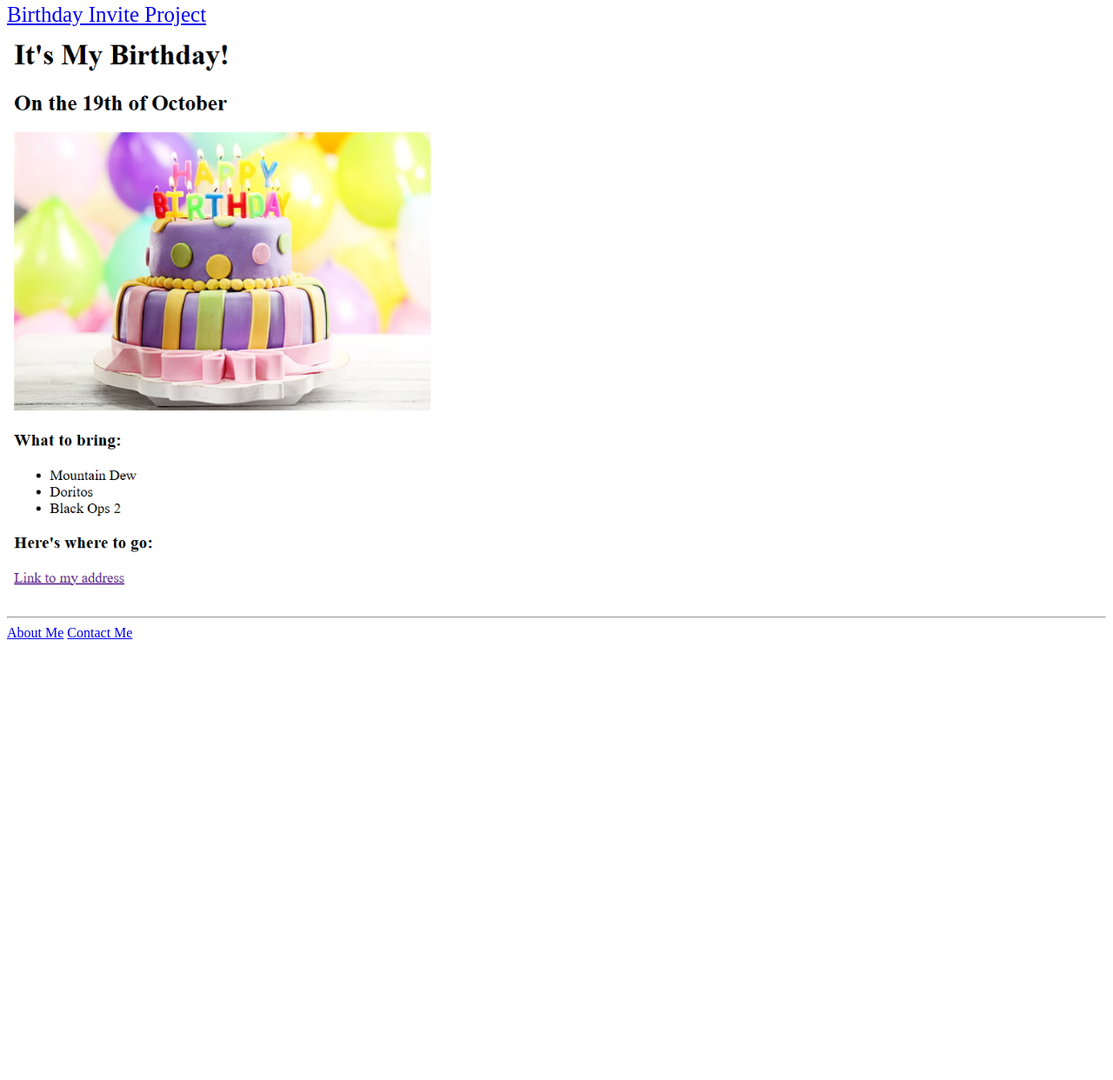
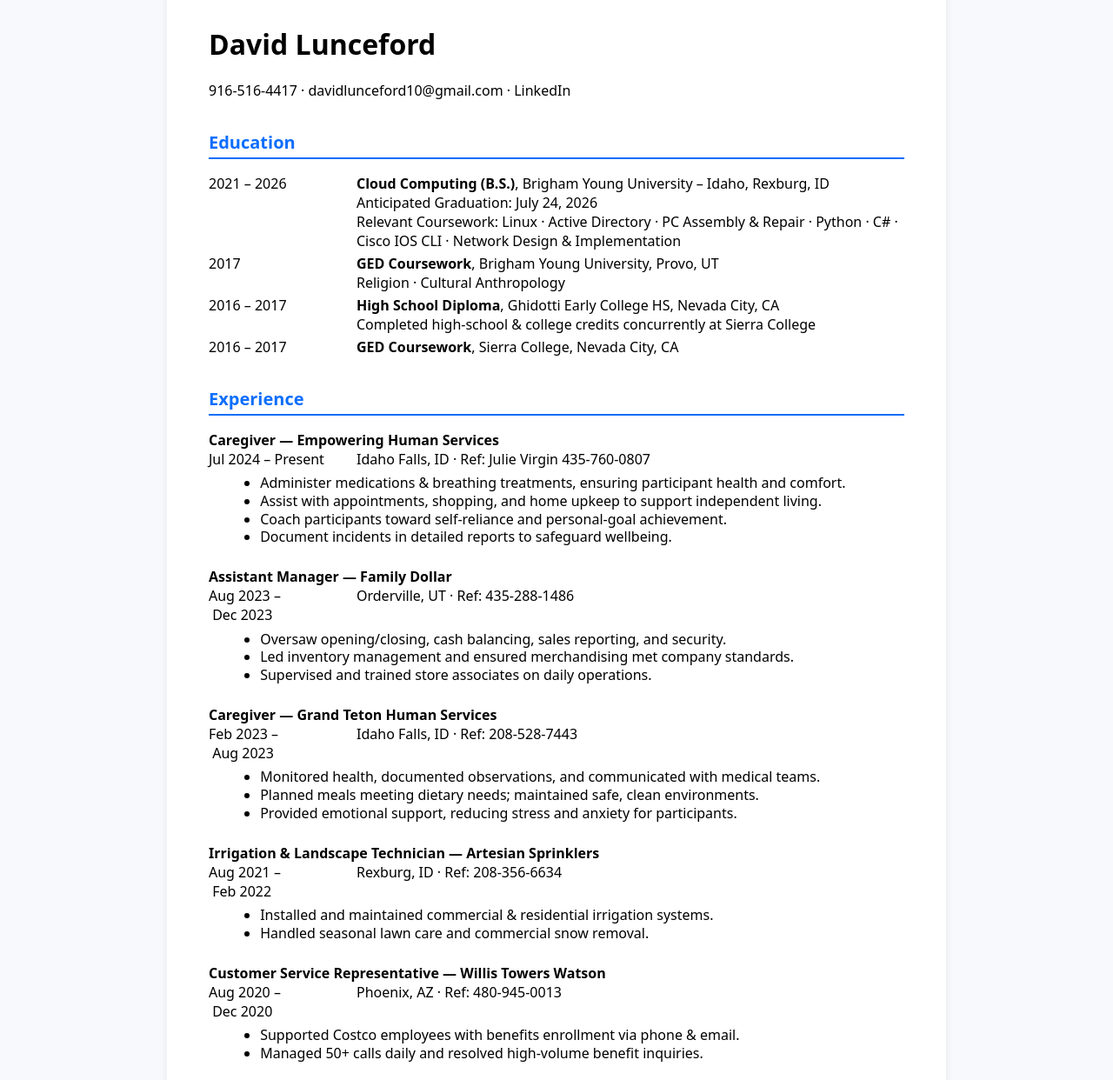
Before and after one commit to davidlunceford10/Full-Stack-Web-Development, a plain HTML site: page docs/index.html in a window 1280 px wide. Shown: the part 451-1693 px from the top of the page at 87% size. Before the commit the page ends 1196 px from the top, so only its background shows below. Drawn offline with Linux system fonts and the light colour scheme.

Commit message:
resume project

```diff
--- a/docs/index.html
+++ b/docs/index.html
@@ -1,25 +1,167 @@
 <!DOCTYPE html>
 <html lang="en">
-<head></head>
+<head>
+  <meta charset="UTF-8" />
+  <meta name="viewport" content="width=device-width, initial-scale=1.0" />
+  <title>David Lunceford — Resume</title>
+  <link rel="stylesheet" href="styles/styles.css">
+</head>
 <body>
-  <a href="./public/movie-ranking.html" style="font-size:25px;" target="_blank" rel="noopener">
-    Movie ranking Project
-  </a>
-  <br>
-  <img src="./assets/images/movie-ranking.png" alt="Movie ranking" width="500">
+  <main>
+    <header>
+        <img id="dav-picture" src="./assets/images/me.jpg" alt="A picture of David Lunceford">
+      <h1>David Lunceford</h1>
+      <p class="contact">
+        <a href="tel:+19165164417">916‑516‑4417</a> ·
+        <a href="mailto:davidlunceford10@gmail.com">davidlunceford10@gmail.com</a> ·
+        <a href="https://www.linkedin.com/in/davidalunceford/" target="_blank" rel="noopener">LinkedIn</a>
+      </p>
+    </header>
 
-  <br><br>
+    <section>
+      <h2>Education</h2>
+      <div class="two-col">
+        <span>2021 – 2026</span>
+        <div>
+          <b>Cloud Computing (B.S.)</b>, Brigham Young University – Idaho, Rexburg, ID<br>
+          Anticipated Graduation: July 24, 2026<br>
+          Relevant Coursework: Linux · Active Directory · PC Assembly &amp; Repair · Python · C# · Cisco IOS CLI · Network Design &amp; Implementation
+        </div>
 
-  <a href="./public/birthday-invite.html" style="font-size:25px;" target="_blank" rel="noopener">
-    Birthday Invite Project
-  </a>
-  <br>
-  <img src="./assets/images/birthday-site.png" alt="Birthday Invitation Website" width="550">
+        <span>2017</span>
+        <div>
+          <b>GED Coursework</b>, Brigham Young University, Provo, UT<br>
+          Religion · Cultural Anthropology
+        </div>
 
-  <hr>
+        <span>2016 – 2017</span>
+        <div>
+          <b>High School Diploma</b>, Ghidotti Early College HS, Nevada City, CA<br>
+          Completed high‑school &amp; college credits concurrently at Sierra College
+        </div>
 
-  <a href="./public/about.html" target="_blank" rel="noopener">About Me</a>
+        <span>2016 – 2017</span>
+        <div>
+          <b>GED Coursework</b>, Sierra College, Nevada City, CA
+        </div>
+      </div>
+    </section>
 
-  <a href="./public/contact.html" target="_blank" rel="noopener">Contact Me</a>
+    <section>
+      <h2>Experience</h2>
+
+      <div class="job">
+        <div class="job-title">Caregiver — Empowering Human Services</div>
+        <div class="two-col">
+          <span>Jul 2024 – Present</span>
+          <div>Idaho Falls, ID · Ref: Julie Virgin 435‑760‑0807</div>
+        </div>
+        <ul>
+          <li>Administer medications &amp; breathing treatments, ensuring participant health and comfort.</li>
+          <li>Assist with appointments, shopping, and home upkeep to support independent living.</li>
+          <li>Coach participants toward self‑reliance and personal‑goal achievement.</li>
+          <li>Document incidents in detailed reports to safeguard wellbeing.</li>
+        </ul>
+      </div>
+
+      <div class="job">
+        <div class="job-title">Assistant Manager — Family Dollar</div>
+        <div class="two-col">
+          <span>Aug 2023 – Dec 2023</span>
+          <div>Orderville, UT · Ref: 435‑288‑1486</div>
+        </div>
+        <ul>
+          <li>Oversaw opening/closing, cash balancing, sales reporting, and security.</li>
+          <li>Led inventory management and ensured merchandising met company standards.</li>
+          <li>Supervised and trained store associates on daily operations.</li>
+        </ul>
+      </div>
+
+      <div class="job">
+        <div class="job-title">Caregiver — Grand Teton Human Services</div>
+        <div class="two-col">
+          <span>Feb 2023 – Aug 2023</span>
+          <div>Idaho Falls, ID · Ref: 208‑528‑7443</div>
+        </div>
+        <ul>
+          <li>Monitored health, documented observations, and communicated with medical teams.</li>
+          <li>Planned meals meeting dietary needs; maintained safe, clean environments.</li>
+          <li>Provided emotional support, reducing stress and anxiety for participants.</li>
+        </ul>
+      </div>
+
+      <div class="job">
+        <div class="job-title">Irrigation &amp; Landscape Technician — Artesian Sprinklers</div>
+        <div class="two-col">
+          <span>Aug 2021 – Feb 2022</span>
+          <div>Rexburg, ID · Ref: 208‑356‑6634</div>
+        </div>
+        <ul>
+          <li>Installed and maintained commercial &amp; residential irrigation systems.</li>
+          <li>Handled seasonal lawn care and commercial snow removal.</li>
+        </ul>
+      </div>
+
+      <div class="job">
+        <div class="job-title">Customer Service Representative — Willis Towers Watson</div>
+        <div class="two-col">
+          <span>Aug 2020 – Dec 2020</span>
+          <div>Phoenix, AZ · Ref: 480‑945‑0013</div>
+        </div>
+        <ul>
+          <li>Supported Costco employees with benefits enrollment via phone &amp; email.</li>
+          <li>Managed 50+ calls daily and resolved high‑volume benefit inquiries.</li>
+        </ul>
+      </div>
+
+      <div class="job">
+        <div class="job-title">Construction Worker — Johnson Sunrooms</div>
+        <div class="two-col">
+          <span>Aug 2017 – Nov 2017</span>
+          <div>Cornelius, NC · Ref: 435‑301‑8298</div>
+        </div>
+        <ul>
+          <li>Completed 25+ residential projects (decks, enclosures, pergolas).</li>
+          <li>Managed materials logistics and maintained clean worksites.</li>
+        </ul>
+      </div>
+
+      <div class="job">
+        <div class="job-title">Tour Guide — Zipline Utah</div>
+        <div class="two-col">
+          <span>Jul 2017 – Aug 2017</span>
+          <div>Heber City, UT · Ref: 866‑923‑1063</div>
+        </div>
+        <ul>
+          <li>Led guests on zipline tours, conducting thorough safety briefings.</li>
+          <li>Operated equipment and facilitated climbs between 25‑100 ft towers.</li>
+        </ul>
+      </div>
+
+      <div class="job">
+        <div class="job-title">Hardware Technician (Intern) — Computer Addiction</div>
+        <div class="two-col">
+          <span>Aug 2016 – May 2017</span>
+          <div>Auburn, CA · Ref: 530‑889‑1325</div>
+        </div>
+        <ul>
+          <li>Built desktop PCs, installed hardware, and performed clean OS installs.</li>
+          <li>Replaced LCDs, cooling systems, drives, and maintained tidy cabling.</li>
+        </ul>
+      </div>
+    </section>
+
+    <section>
+      <h2>Licenses &amp; Technical Skills</h2>
+      <ul>
+        <li>Python scripting, HTML/CSS, C#</li>
+        <li>CCNA (in progress)</li>
+        <li>AWS Certified Cloud Practitioner (in progress)</li>
+        <li>Linux administration</li>
+        <li>Cisco IOS CLI proficiency</li>
+        <li>PC assembly &amp; repair</li>
+      </ul>
+    </section>
+  </main>
 </body>
 </html>
--- /dev/null
+++ b/docs/styles/styles.css
@@ -0,0 +1,59 @@
+
+:root {
+    font-family: system-ui, -apple-system, "Segoe UI", Roboto, Helvetica, Arial, sans-serif;
+    --accent: #0d6efd;
+}
+body {
+    margin: 0;
+    padding: 2rem 1rem;
+    background: #f7f9fc;
+}
+main {
+    max-width: 800px;
+    margin: 0 auto;
+    background: #fff;
+    padding: 2.5rem 3rem;
+    border-radius: 12px;
+    box-shadow: 0 4px 12px rgba(0,0,0,.06);
+}
+
+#dav-picture {
+    max-width: 40%;
+    margin-bottom: 10%;
+    border-radius: 15px;
+}
+
+h1 {
+    margin-top: 0;
+    font-size: 2rem;
+}
+h2 {
+    margin-top: 2.2rem;
+    font-size: 1.25rem;
+    color: var(--accent);
+    border-bottom: 2px solid var(--accent);
+    padding-bottom: .25rem;
+}
+.contact a {
+    color: inherit;
+    text-decoration: none;
+}
+.contact a:hover {
+    text-decoration: underline;
+}
+.two-col {
+    display: grid;
+    grid-template-columns: 150px 1fr;
+    gap: .25rem 1.25rem;
+}
+ul {
+    margin: .4rem 0 1rem 1.2rem;
+}
+li { line-height: 1.3; }
+.job {
+    margin-bottom: 1.5rem;
+}
+.job-title {
+    font-weight: 600;
+}
+.ref { font-style: italic; font-size: .9rem; }
```
Also changed, not shown: docs/projects.html (added, +25 -0 lines), docs/assets/images/me.jpg (added), 1 other file.
